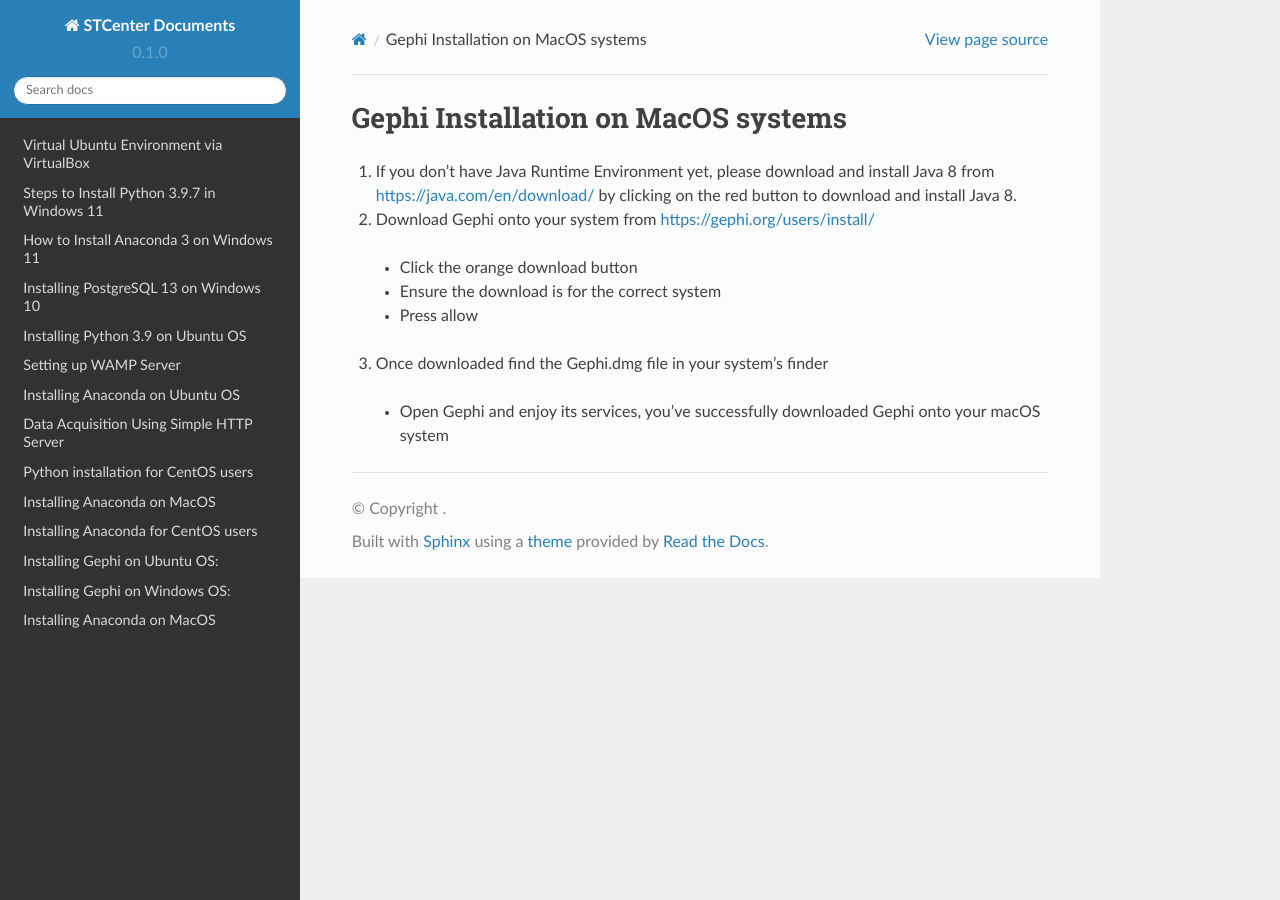
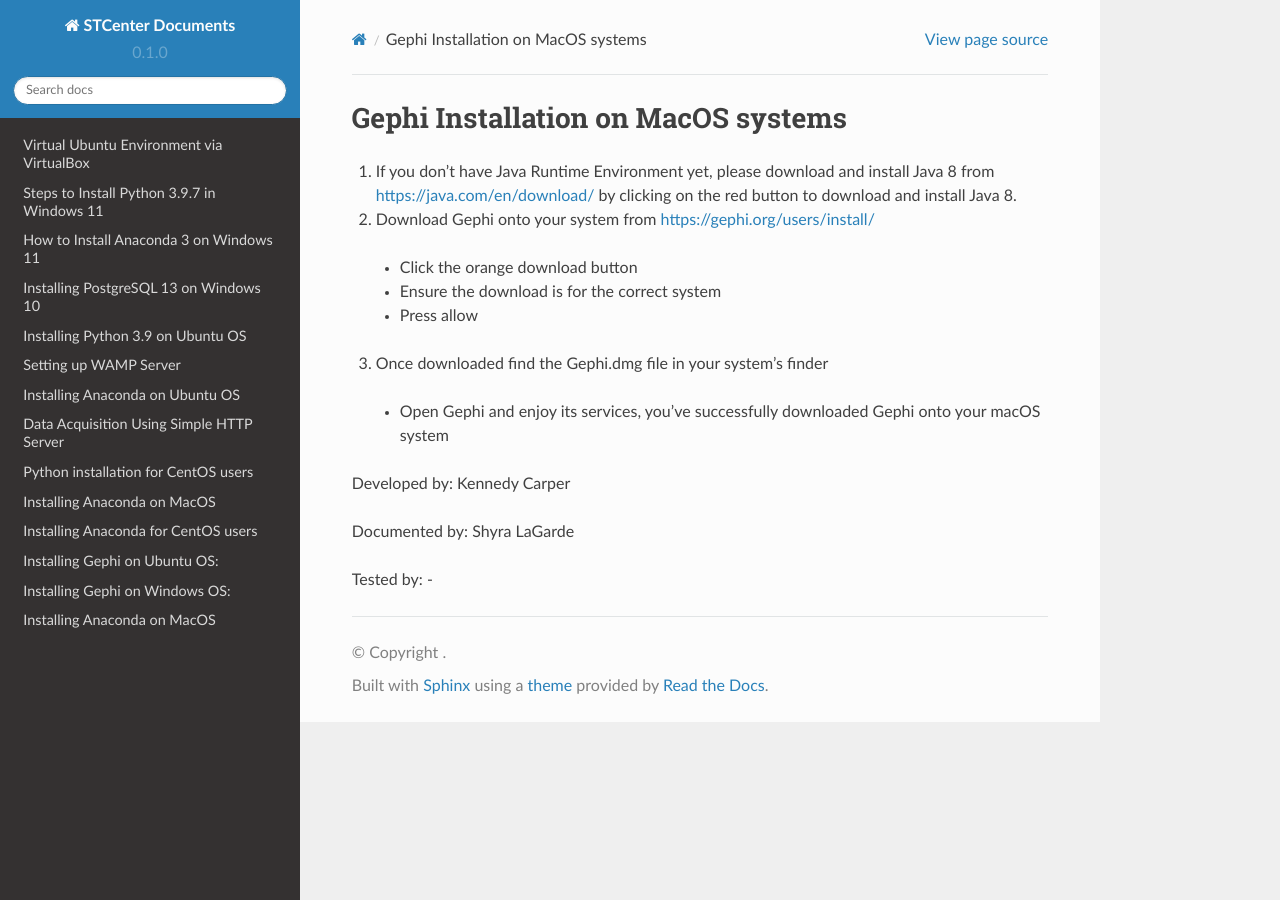
Before and after one commit to stccenter/STCenterDocs, a Sphinx documentation site: the page built from docs/source/Installing-Gephi-MacOS.rst, in a window 1280 px wide. Built offline with Sphinx 7.4.7 and the Read the Docs theme 2.0.0, drawn with Linux system fonts in a browser that asks for light colours; pages that are not in the unit, such as notebooks, are missing from menus.

Commit message:
Update Installing-Gephi-MacOS.rst

```diff
--- a/docs/source/Installing-Gephi-MacOS.rst
+++ b/docs/source/Installing-Gephi-MacOS.rst
@@ -14,3 +14,9 @@
 3. Once downloaded find the Gephi.dmg file in your system’s finder
 
   -	Open Gephi and enjoy its services, you’ve successfully downloaded Gephi onto your macOS system
+
+Developed by: Kennedy Carper
+
+Documented by: Shyra LaGarde
+
+Tested by: -
```
